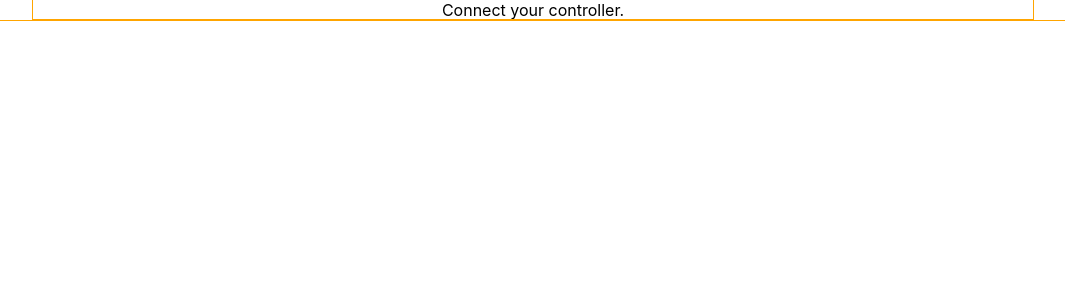
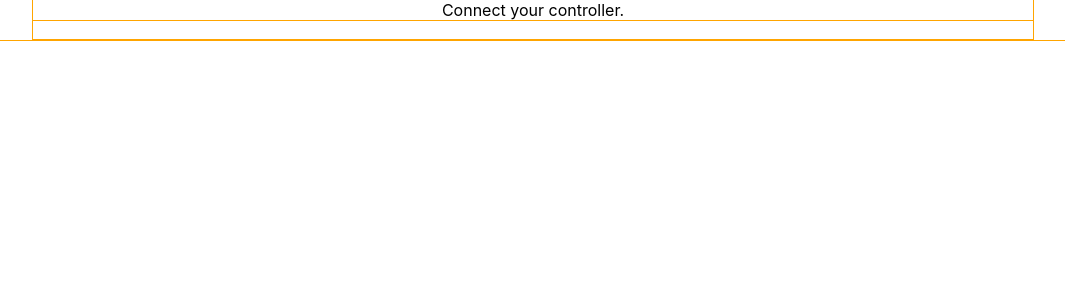
Before and after one commit to martinDolan/controller-button-interactions, a React (Create React App) app: page / in a window 1280 px wide. Shown: the top 300 px of the page, without its empty margins (107-1172 px from the left). Built offline with nearby package versions, Linux system fonts and the light colour scheme.

Commit message:
Refinements

```diff
--- a/src/App.js
+++ b/src/App.js
@@ -42,7 +42,7 @@ function KeysPressed() {
 	const div = keysArr.map( (item) => {
 		const uniqueId = uuidv4();
 		return (
-			<div key={uniqueId}>{item}</div>
+			<div className="button-symbol" key={uniqueId}>{item}</div>
 		)
 
 	} );
@@ -55,9 +55,9 @@ function App() {
 
   return (
     <div className="App">
-		<div class="container">
-				Connect your controller.
-			<div class="button-area">
+		<div className="container">
+			<div className="info">Connect your controller.</div>
+			<div className="button-area">
 				{ KeysPressed() }
 			</div>
 		</div>
```
